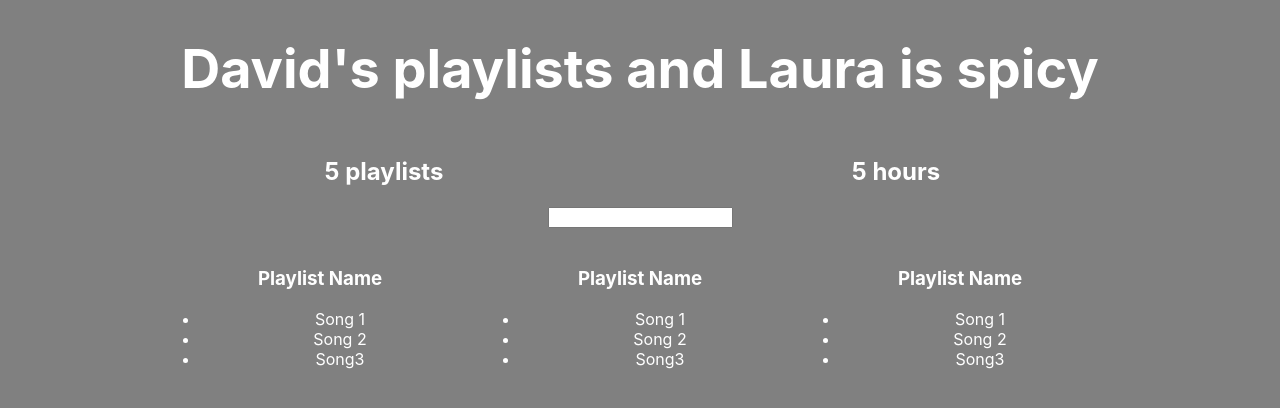
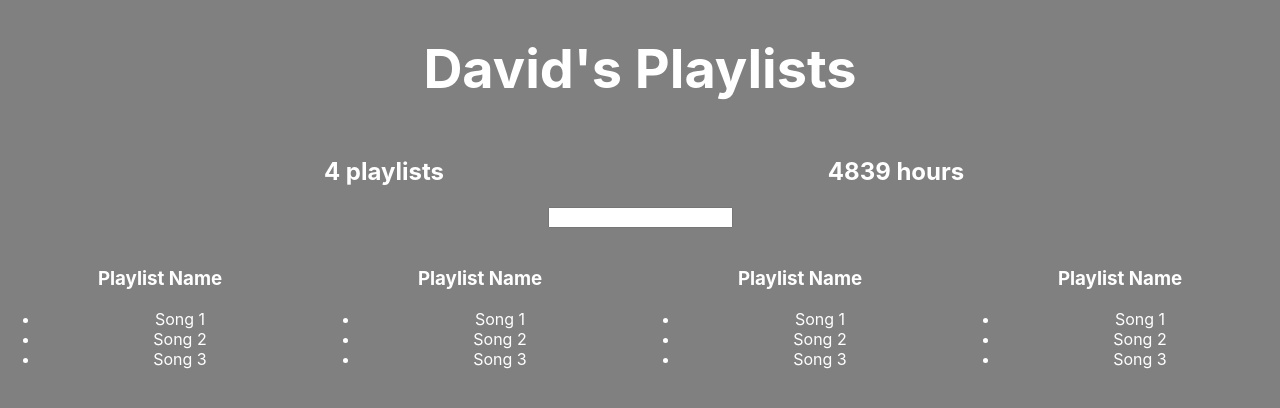
Before and after one commit to ronanhealy94/spotify-controller, a React (Create React App) app: page / in a window 1280 px wide. Shown: the top 408 px of the page. Built offline with nearby package versions, Linux system fonts and the light colour scheme.

Commit message:
Put in fake data

```diff
--- a/src/App.js
+++ b/src/App.js
@@ -1,55 +1,80 @@
 import React, { Component } from 'react';
-import logo from './logo.svg';
 import './App.css';
 
 let defaultStyle = {
-    color: '#fff',
-
+  color: '#fff'
 };
 let fakeServerData = {
   user: {
     name: 'David',
     playlists: [
       {
-        name: 'My favs',
-        songs: ['Beat It', 'Beat It', 'Beat It']
+        name: 'My favorites',
+        songs: [
+          {name: 'Beat It', duration: 1345},
+          {name: 'Cannelloni Makaroni', duration: 1236},
+          {name: 'Rosa helikopter', duration: 70000}
+        ]
       },
       {
-        name: 'My favs',
-        songs: ['Beat It', 'Beat It', 'Beat It']
+        name: 'Discover Weekly',
+        songs: [
+          {name: 'Beat It', duration: 1345},
+          {name: 'Cannelloni Makaroni', duration: 1236},
+          {name: 'Rosa helikopter', duration: 70000}
+        ]
       },
       {
-        name: 'My favs',
-        songs: ['Beat It', 'Beat It', 'Beat It']
+        name: 'Another playlist - the best!',
+        songs: [
+          {name: 'Beat It', duration: 1345},
+          {name: 'Cannelloni Makaroni', duration: 1236},
+          {name: 'Rosa helikopter', duration: 70000}
+        ]
+      },
+      {
+        name: 'Playlist - yeah!',
+        songs: [
+          {name: 'Beat It', duration: 1345},
+          {name: 'Cannelloni Makaroni', duration: 1236},
+          {name: 'Rosa helikopter', duration: 70000}
+        ]
       }
     ]
   }
 };
 
-class Summary extends Component {
-  render () {
+class PlaylistCounter extends Component {
+  render() {
     return (
-      <div style={{width: '40%', display: 'inline-block'}}>
-        <h2 style={defaultStyle}>{this.props.playlists && this.props.playlists.length} playlists</h2>
+      <div style={{...defaultStyle, width: "40%", display: 'inline-block'}}>
+        <h2>{this.props.playlists.length} playlists</h2>
       </div>
     );
   }
 }
 
-class Summary2 extends Component {
-  render () {
+class HoursCounter extends Component {
+  render() {
+    let allSongs = this.props.playlists.reduce((songs, eachPlaylist) => {
+      return songs.concat(eachPlaylist.songs)
+    }, [])
+    let totalDuration = allSongs.reduce((sum, eachSong) => {
+      return sum + eachSong.duration
+    }, 0)
+
     return (
-      <div style={{width: '40%', display: 'inline-block'}}>
-        <h2 style={defaultStyle}>{this.props.playlists && this.props.playlists.length} hours</h2>
+      <div style={{...defaultStyle, width: "40%", display: 'inline-block'}}>
+        <h2>{Math.round(totalDuration/60)} hours</h2>
       </div>
     );
   }
 }
 
 class Filter extends Component {
-  render () {
+  render() {
     return (
-      <div>
+      <div style={defaultStyle}>
         <img/>
         <input type="text"/>
       </div>
@@ -58,28 +83,26 @@ class Filter extends Component {
 }
 
 class Playlist extends Component {
-  render () {
+  render() {
     return (
-      <div style={{...defaultStyle, display: 'inline-block', width: '25%'}}>
-        <img/>
+      <div style={{...defaultStyle, display: 'inline-block', width: "25%"}}>
+        <img />
         <h3>Playlist Name</h3>
-        <ul><li>Song 1</li><li>Song 2</li><li>Song3</li></ul>
+        <ul><li>Song 1</li><li>Song 2</li><li>Song 3</li></ul>
       </div>
     );
   }
 }
 
 class App extends Component {
-
   constructor() {
     super();
     this.state = {serverData: {}}
   }
-
   componentDidMount() {
     setTimeout(() => {
-        this.setState({serverData: fakeServerData});
-  }, 1000);
+      this.setState({serverData: fakeServerData});
+    }, 1000);
   }
   render() {
     return (
@@ -87,22 +110,19 @@ class App extends Component {
         {this.state.serverData.user ?
         <div>
           <h1 style={{...defaultStyle, 'font-size': '54px'}}>
-            {this.state.serverData.user.name}'s playlists and Laura is spicy
+            {this.state.serverData.user.name}'s Playlists
           </h1>
-
-          <Summary playlists={this.state.serverData.user.name}/>
-          <Summary2 playlists={this.state.serverData.user.name}/>
-
+          <PlaylistCounter playlists={this.state.serverData.user.playlists}/>
+          <HoursCounter playlists={this.state.serverData.user.playlists}/>
           <Filter/>
-
           <Playlist/>
           <Playlist/>
           <Playlist/>
-        </div> : 'Loading...'
+          <Playlist/>
+        </div> : <h1 style={defaultStyle}>Loading...</h1>
         }
       </div>
     );
   }
 }
-
 export default App;
```
